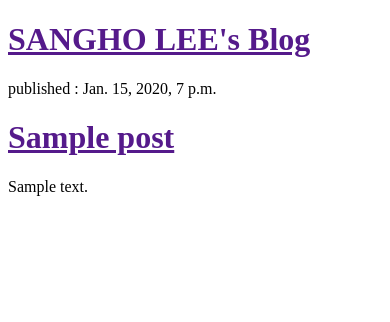
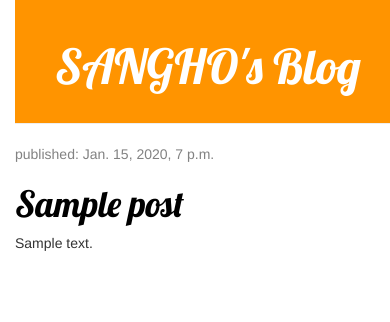
Before and after one commit to shlee2792/my-first-blog, a Django app: template blog/templates/blog/post_list.html in a window 390 px wide. Shown: the top 322 px of the page. Run offline with Django 3.2, Linux system fonts and the light colour scheme; the template is opened without the code that fills it: values that come from a table or form of the project are taken from there, others are empty; tables that the repository leaves empty hold one stand-in row (values such as "Sample post"); some libraries are stand-ins or nearby versions.

Commit message:
Modied css

```diff
--- /dev/null
+++ b/blog/static/css/blog.css
@@ -0,0 +1,56 @@
+h1 a {
+    color: #FCA205;
+    font-family: 'Lobster';
+}
+
+body {
+    padding-left: 15px;
+}
+
+
+.page-header{
+    background-color : #FF9400;
+    margin-top : 0;
+    padding: 20px 20px 20px 40px;
+}
+
+.page-header h1, .page-header h1 a, .page-header h1 a:visited, .page-header h1 a:active {
+    color: #ffffff;
+    font-size: 36pt;
+    text-decoration: none;
+}
+
+.content {
+    margin-left: 40px;
+}
+
+h1, h2, h3, h4 {
+    font-family: 'Lobster', cursive;
+}
+
+.date {
+    color: #828282;
+}
+
+.save {
+    float: right;
+}
+
+.post-form textarea, .post-form input {
+    width: 100%;
+}
+
+.top-menu, .top-menu:hover, .top-menu:visited {
+    color: #ffffff;
+    float: right;
+    font-size: 26pt;
+    margin-right: 20px;
+}
+
+.post {
+    margin-bottom: 70px;
+}
+
+.post h1 a, .post h1 a:visited {
+    color: #000000;
+}
--- a/blog/templates/blog/post_list.html
+++ b/blog/templates/blog/post_list.html
@@ -1,21 +1,31 @@
-<!DOCTYPE html>
-<html lang="en">
+{% load static %}
+<html>
     <head>
-    <meta charset="UTF-8">
-    <title>Show me the money
-    </title>
+        <title>SANGHO's Blog </title>
+        <link rel="stylesheet" href="//maxcdn.bootstrapcdn.com/bootstrap/3.2.0/css/bootstrap.min.css">
+        <link rel="stylesheet" href="//maxcdn.bootstrapcdn.com/bootstrap/3.2.0/css/bootstrap-theme.min.css">
+        <link rel="stylesheet" href="{% static 'css/blog.css' %}">
+        <link href="//fonts.googleapis.com/css?family=Lobster&subset=latin,latin-ext" rel="stylesheet" type="text/css">
     </head>
+
     <body>
-    <div>
-        <h1><a href="">SANGHO LEE's Blog</a></h1>
+        <div class = "page-header">
+            <h1><a href="/">SANGHO's Blog</a></h1>
         </div>
+
+        <div class = "row">
+            <div class="col-md-8">
                 {% for post in posts %}
-        <div>
-            <p>published : {{ post.published_date }}</p>
-            <h1><a href = ""> {{ post.title }} </a></h1>
-            <p> {{ post.text|linebreaksbr }}</p>
+                <div class = "post">
+                    <div class="date">
+                         <p>published: {{ post.published_date }}</p>
+                    </div>
+                    <h1><a href="">{{ post.title }}</a></h1>
+                    <p>{{ post.text|linebreaksbr }}</p>
                 </div>
                 {% endfor %}
+            </div>
+        </div>
 
 
     </body>
--- a/new/settings.py
+++ b/new/settings.py
@@ -119,4 +119,4 @@ USE_TZ = True
 # https://docs.djangoproject.com/en/2.2/howto/static-files/
 
 STATIC_URL = '/static/'
-STATIC_ROOT = os.path.join(BASE_DIR, 'static')
+# STATIC_ROOT = os.path.join(BASE_DIR, 'static')
```
Lines whose indentation alone changed are shown as unchanged.
